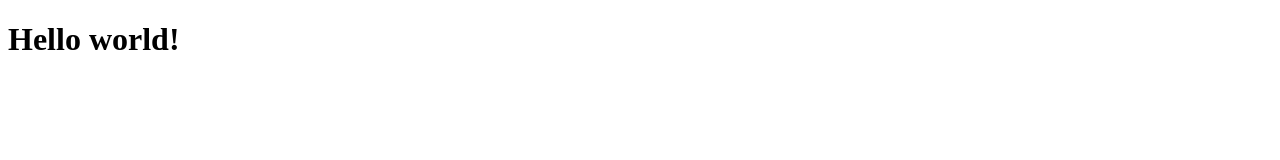
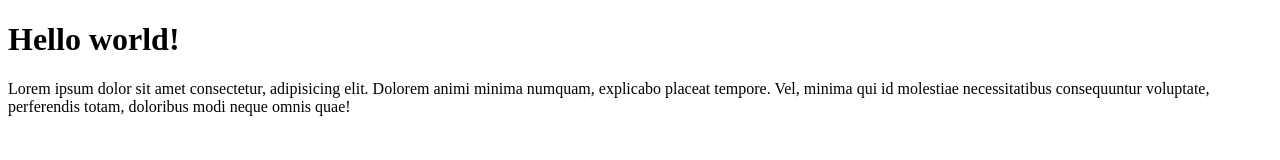
Before and after one commit to nattooo/nat-git-test-2, a plain HTML site: page index.html in a window 1280 px wide. Drawn offline with Linux system fonts and the light colour scheme.

Commit message:
menambahkan paragraf

```diff
--- a/index.html
+++ b/index.html
@@ -8,5 +8,6 @@
 </head>
 <body>
   <h1>Hello world!</h1>
+  <p>Lorem ipsum dolor sit amet consectetur, adipisicing elit. Dolorem animi minima numquam, explicabo placeat tempore. Vel, minima qui id molestiae necessitatibus consequuntur voluptate, perferendis totam, doloribus modi neque omnis quae!</p>
 </body>
 </html>
```
